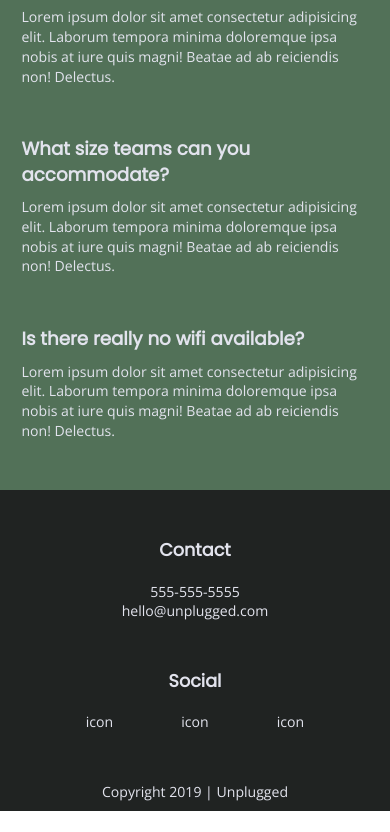
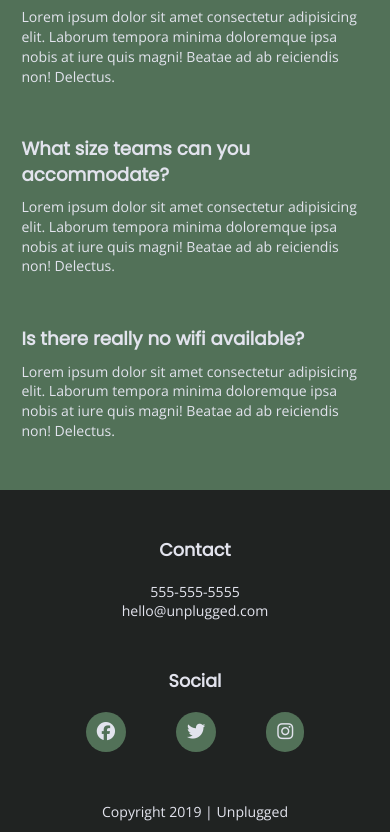
Before and after one commit to niche-makes/206-unplugged, a website: page faq/index.html in a window 390 px wide. Shown: the part 546-1378 px from the top of the page. Before the commit the page ends 1357 px from the top, so only its background shows below. Drawn offline with nearby package versions, Linux system fonts and the light colour scheme.

Commit message:
Added footer icons/styles for FAQ and About plus breakpoints

```diff
--- a/faq/index.html
+++ b/faq/index.html
@@ -94,13 +94,13 @@
           <h3>Social</h3>
           <div class="social-icons">
             <p>
-              <a href="http://www.facebook.com/skillcrush" target="_blank">icon</a>
+              <a href="http://www.facebook.com/skillcrush" target="_blank"><i class="fab fa-facebook"></i></a>
             </p>
             <p>
-              <a href="http://www.twitter.com/skillcrush" target="_blank">icon</a>
+              <a href="http://www.twitter.com/skillcrush" target="_blank"><i class="fab fa-twitter"></i></a>
             </p>
             <p>
-              <a href="http://www.instagram.com/skillcrush" target="_blank">icon</a>
+              <a href="http://www.instagram.com/skillcrush" target="_blank"><i class="fab fa-instagram"></i></a>
             </p>
           </div>
         </div>
```
Also changed, not shown: about/index.html (+3 -3 lines), index.html (+1 -1 lines).
